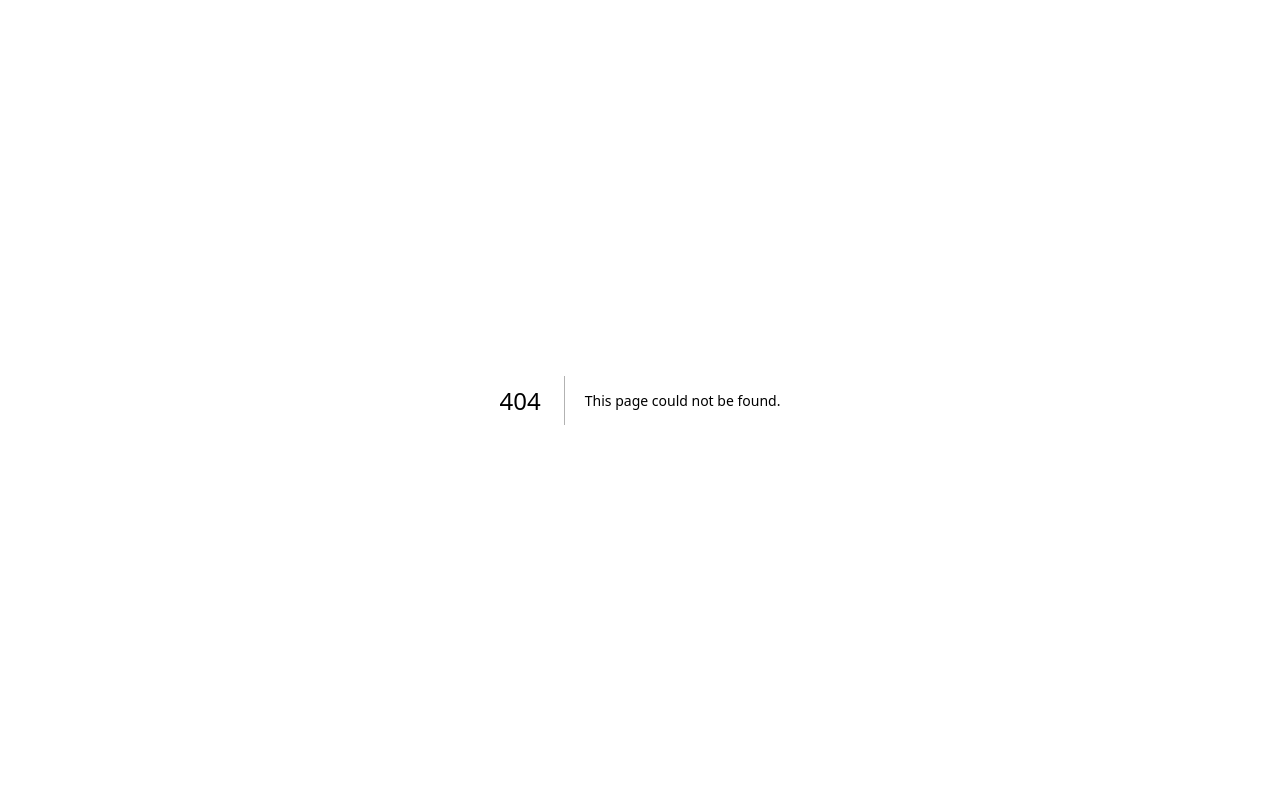
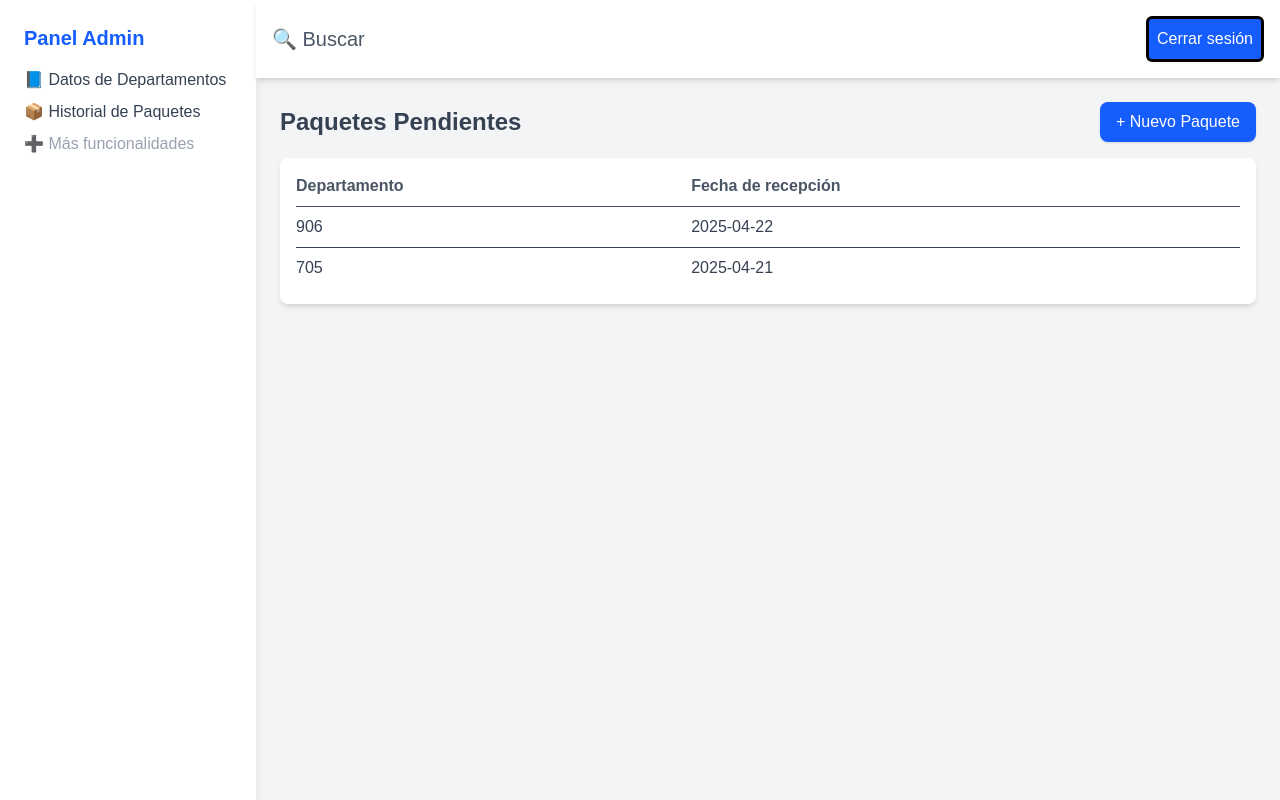
Before and after one commit to GGonzalezGG/PP05H-ges-paq-edificios, a Next.js app: page /admin in a window 1280 px wide. Before the commit this address had no page. Built offline with nearby package versions, Linux system fonts and the light colour scheme.

Commit message:
PP05H-15: Frontend panel conserjes
Añadida la página de administración, con una lista de paquetes pendientes y una sidebar con funciones extra.

```diff
--- /dev/null
+++ b/app/admin/components/AdminSidebar.tsx
@@ -0,0 +1,16 @@
+import Link from 'next/link';
+
+export default function AdminSidebar() {
+  return (
+    <aside className="w-64 bg-white shadow-lg hidden sm:block">
+      <div className="h-full flex flex-col p-6 space-y-4">
+        <h2 className="text-xl font-bold text-blue-600">Panel Admin</h2>
+        <nav className="flex flex-col space-y-2">
+          <Link href="/admin/apartment-data" className="text-gray-700 hover:text-blue-600">📘 Datos de Departamentos</Link>
+          <Link href="/admin/history" className="text-gray-700 hover:text-blue-600">📦 Historial de Paquetes</Link>
+          <span className="text-gray-400">➕ Más funcionalidades</span>
+        </nav>
+      </div>
+    </aside>
+  );
+}
--- /dev/null
+++ b/app/admin/components/PackageList.tsx
@@ -0,0 +1,27 @@
+export default function PackageList() {
+    const packages = [
+      { apartment: "906", receivedDate: "2025-04-22" },
+      { apartment: "705", receivedDate: "2025-04-21" },
+    ];
+
+    return (
+      <div className="bg-white shadow-md rounded-lg p-4">
+        <table className="min-w-full table-auto">
+          <thead>
+            <tr className="text-left text-gray-600 border-b">
+              <th className="pb-2">Departamento</th>
+              <th className="pb-2">Fecha de recepción</th>
+            </tr>
+          </thead>
+          <tbody>
+            {packages.map((pkg, i) => (
+              <tr key={i} className="text-gray-700 border-b last:border-none">
+                <td className="py-2">{pkg.apartment}</td>
+                <td className="py-2">{pkg.receivedDate}</td>
+              </tr>
+            ))}
+          </tbody>
+        </table>
+      </div>
+    );
+  }
--- /dev/null
+++ b/app/admin/components/TopBar.tsx
@@ -0,0 +1,14 @@
+// components/TopBar.tsx
+
+export default function TopBar() {
+    return (
+      <div className="flex items-center justify-between bg-white p-4 shadow-md">
+        <div className="flex items-center space-x-3 cursor-pointer text-gray-600 hover:text-black">
+          <span className="text-xl">🔍 Buscar</span>
+        </div>
+        <button className="p-2 bg-blue-600 border-3 rounded-md border-black text-white hover:bg-blue-700 font-medium">
+          Cerrar sesión
+        </button>
+      </div>
+    );
+  }
--- /dev/null
+++ b/app/admin/page.tsx
@@ -0,0 +1,23 @@
+import AdminSidebar from './components/AdminSidebar';
+import TopBar from './components/TopBar';
+import PackageList from './components/PackageList';
+
+export default function AdminPage() {
+  return (
+    <div className="flex h-screen bg-gray-100">
+      <AdminSidebar />
+      <div className="flex-1 flex flex-col">
+        <TopBar />
+        <main className="p-6 flex-1 overflow-y-auto">
+          <div className="flex justify-between items-center mb-4">
+            <h2 className="text-2xl font-semibold text-gray-700">Paquetes Pendientes</h2>
+            <button className="bg-blue-600 hover:bg-blue-700 text-white px-4 py-2 rounded-lg shadow">
+              + Nuevo Paquete
+            </button>
+          </div>
+          <PackageList />
+        </main>
+      </div>
+    </div>
+  );
+}
```
